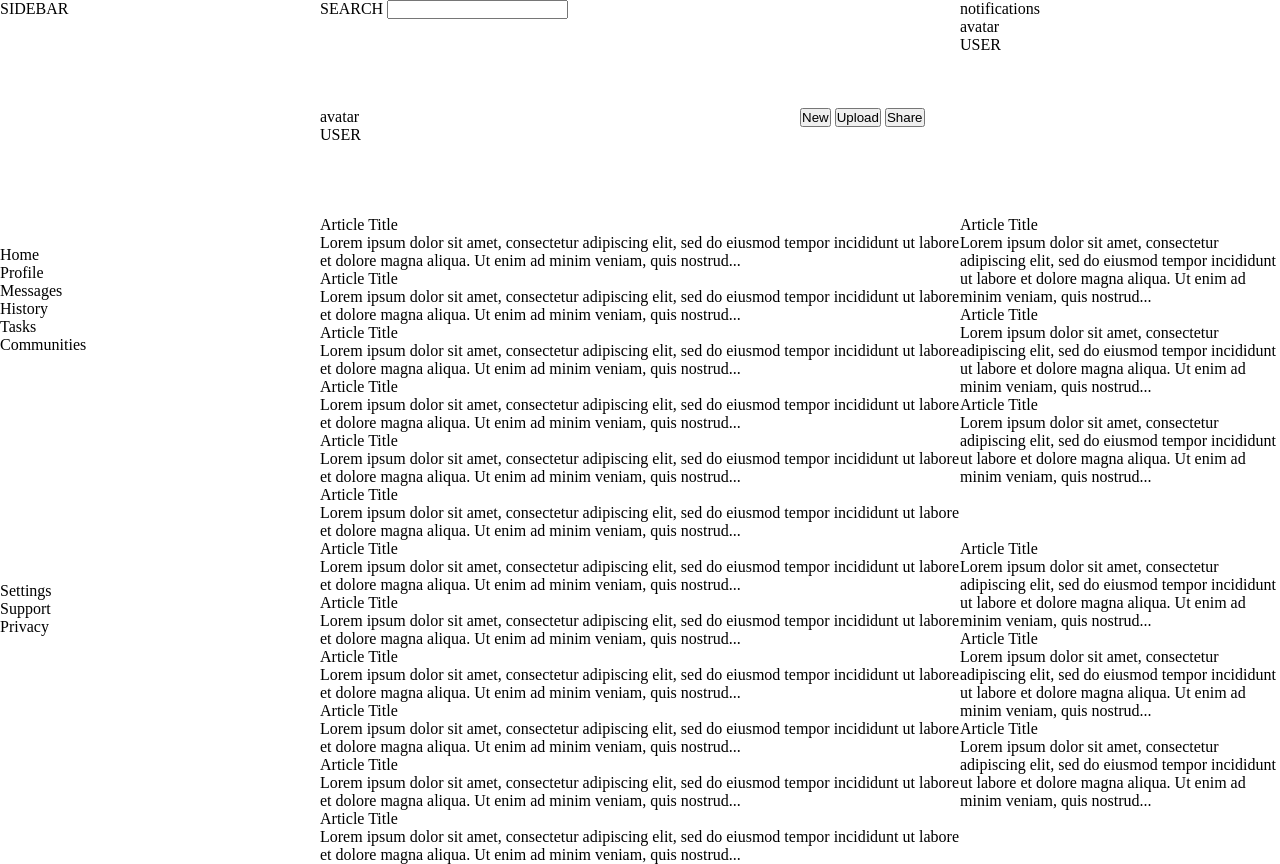
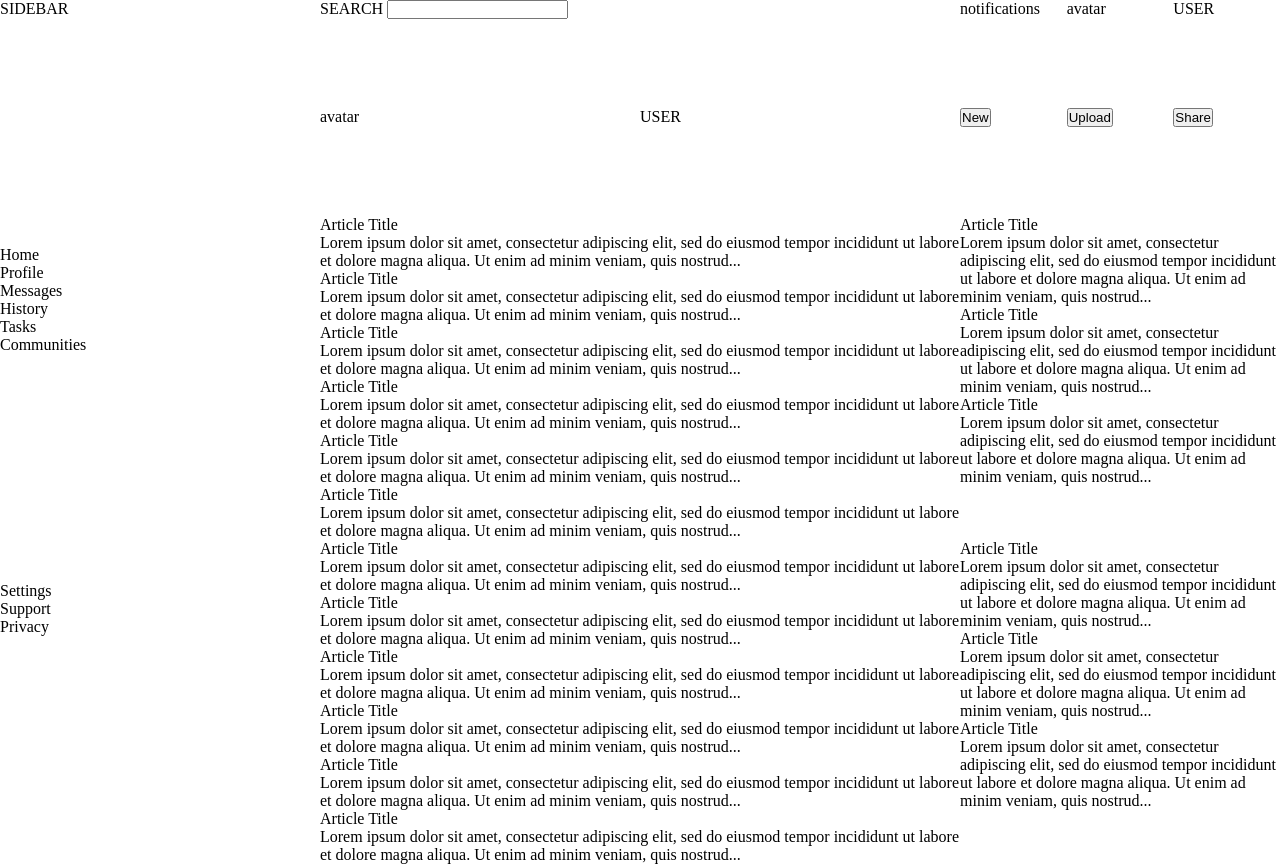
Before and after one commit to AnuragYadav404/Admin-Dashboard, a plain HTML site: page index.html in a window 1280 px wide. Drawn offline with Linux system fonts and the light colour scheme.

Commit message:
Implement grid layout for header's sub-sections

```diff
--- a/index.html
+++ b/index.html
@@ -28,9 +28,11 @@
                     <div>USER</div>
                 </div>
                 <div class="user-button">
-                    <button>New</button>
-                    <button>Upload</button>
-                    <button>Share</button>
+                    <ul>
+                        <li><button>New</button></li>
+                        <li><button>Upload</button></li>
+                        <li><button>Share</button></li>
+                    </ul>
                 </div>
             </div>
         </div>
--- a/style.css
+++ b/style.css
@@ -2,6 +2,10 @@
     margin: 0;
     padding: 0;
     box-sizing: border-box;
+}
+
+ul {
+    list-style-type: none;
 }
 
 .container {
@@ -37,11 +41,12 @@
 .header-top{
     display: grid;
     grid-template-columns: 2fr 1fr;
+    /* align-self: center;  */
 }
 
 .header-bottom {
     display: grid;
-    grid-template-columns: 1fr 1fr;
+    grid-template-columns: 2fr 1fr;
 }
 
 .articles {
@@ -58,3 +63,22 @@
     grid-column: 2/3;
     grid-row: 2/3;
 }
+
+.header-nav{
+    display: grid;
+    grid-template-columns: repeat(3, 1fr);
+}
+
+.user {
+    display: grid;
+    grid-template-columns: repeat(2, 1fr);
+}
+
+.user-button {
+    display: grid;
+}
+
+.user-button ul{
+    display: grid;
+    grid-template-columns: repeat(3,1fr);
+}
```
